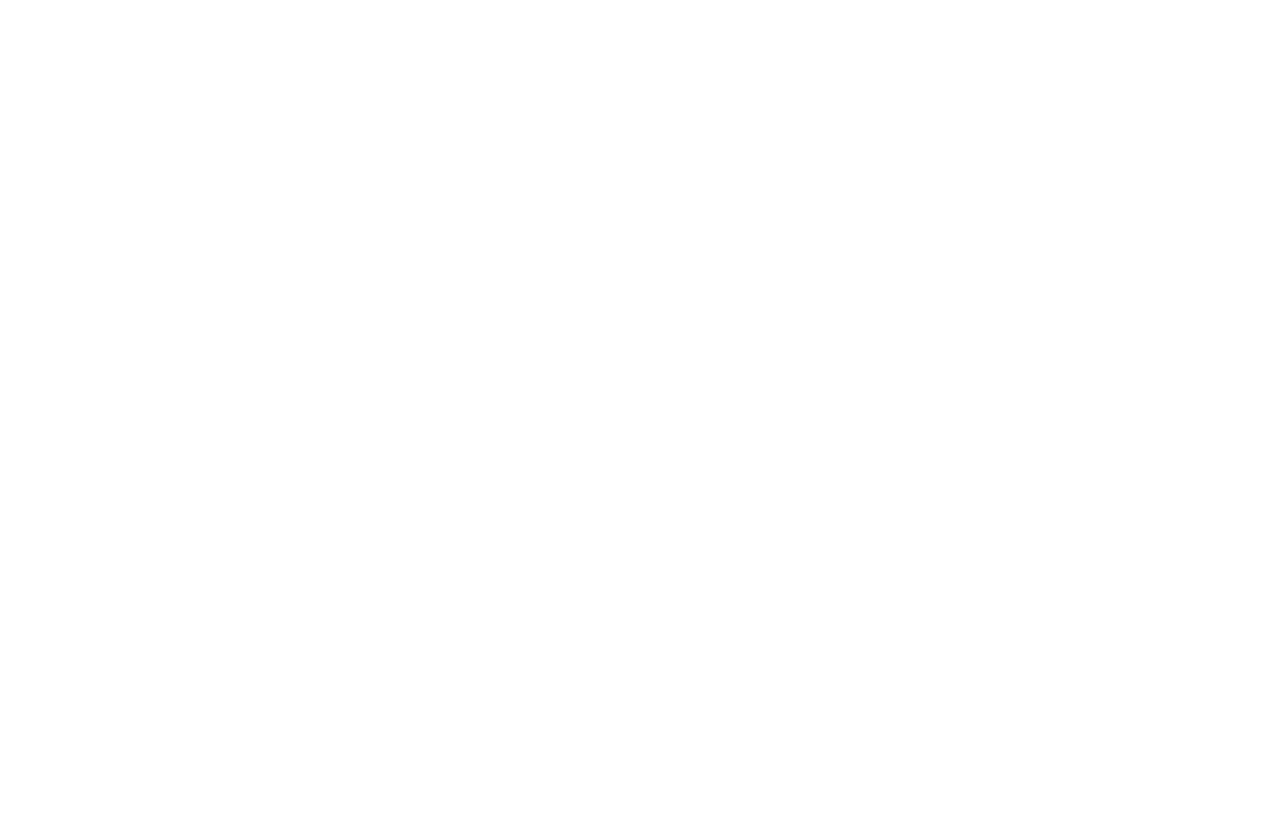
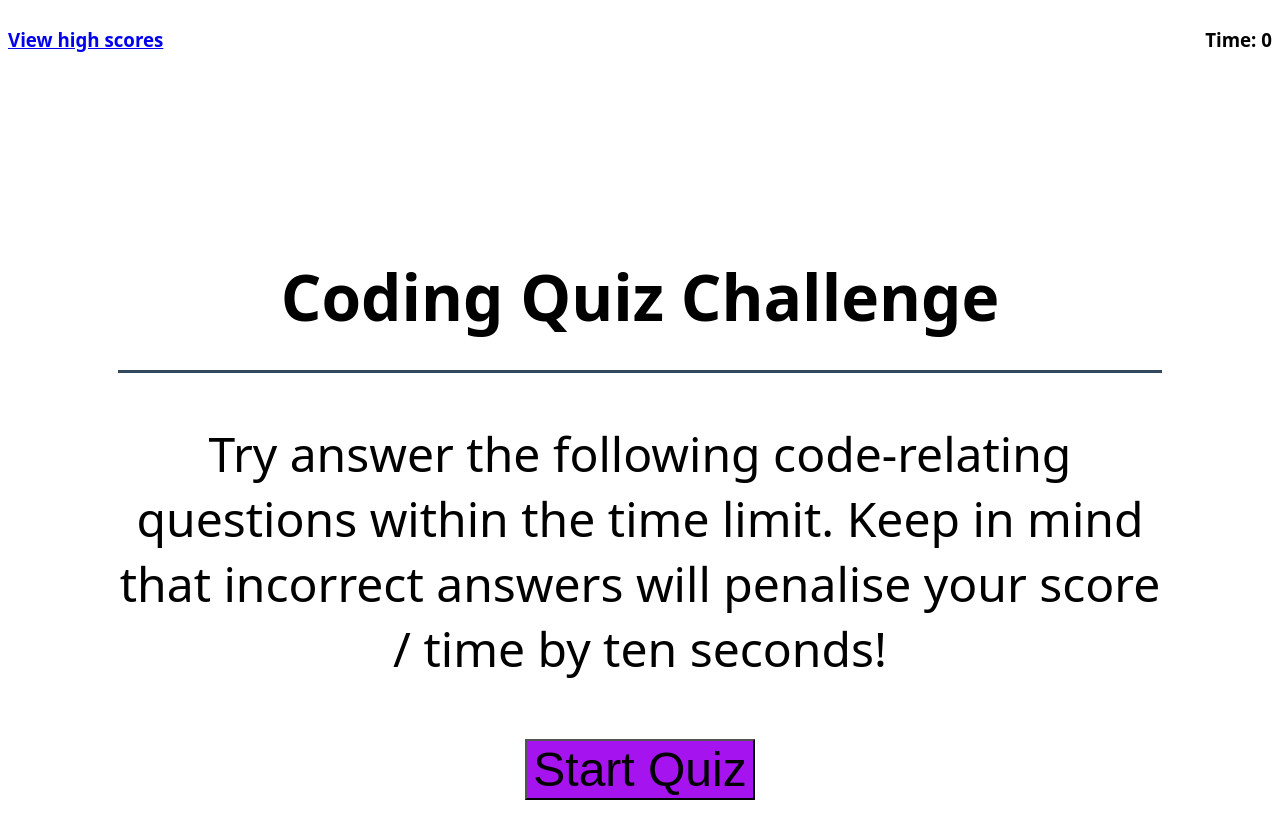
Before and after one commit to cedagbo/Code-Quiz, a plain HTML site: page index.html in a window 1280 px wide. Before the commit the page ends 800 px from the top, so only its background shows below. Drawn offline with Linux system fonts and the light colour scheme.

Commit message:
initialise demo.gif and update other files

```diff
--- a/index.html
+++ b/index.html
@@ -1,13 +1,31 @@
 <!DOCTYPE html>
 <html lang="en">
-<head>
-    <meta charset="UTF-8">
-    <meta http-equiv="X-UA-Compatible" content="IE=edge">
-    <meta name="viewport" content="width=device-width, initial-scale=1.0">
-    <title>Document</title>
-</head>
-<body>
+  <head>
+    <meta charset="UTF-8" />
+    <meta http-equiv="X-UA-Compatible" content="IE=edge" />
+    <meta name="viewport" content="width=device-width, initial-scale=1.0" />
+    <title>Quiz App</title>
+    <!--CSS -->
+    <link rel="stylesheet" href="./starter/css/style.css" />
+  </head>
+  <body>
+    <header class="header">
+      <h3 id="high-scores"><a href="#">View high scores</a></h3>
+      <h3>Time: 0</h3>
+    </header>
 
-    <script src="./starter/script.js"></script>
-</body>
+    <!--Main content-->
+    <main id="content">
+      <h1>Coding Quiz Challenge</h1>
+      <p>
+        Try answer the following code-relating questions within the time limit.
+        Keep in mind that incorrect answers will penalise your score / time by
+        ten seconds!
+      </p>
+      <button type="button" id="start">Start Quiz</button>
+    </main>
+
+    <!--JavaScript -->
+    <script src="./starter/js/script.js"></script>
+  </body>
 </html>
--- /dev/null
+++ b/starter/css/style.css
@@ -0,0 +1,43 @@
+/* CSS Variables */
+:root{
+    --pink:#A513EE;
+    --black: #34495E;
+}
+
+body{
+    font-family: system-ui, -apple-system, BlinkMacSystemFont, 'Segoe UI', Roboto, Oxygen, Ubuntu, Cantarell, 'Open Sans', 'Helvetica Neue', sans-serif;
+}
+
+/* Let us align the header of the content */
+.header{
+    display: flex;
+    align-items: center;
+    justify-content: space-between;
+}
+
+h1{
+    font-size: 4rem;
+    padding:30px;
+    border-bottom: solid 3px var(--black);
+}
+#high-scores{
+    color: var(--pink);
+    font-weight: bold;
+}
+
+#content{
+    margin: 10px;
+    padding: 100px;
+    text-align: center;
+}
+
+p{
+    font-size:3rem;
+}
+
+#start{
+    font-size: 3rem;
+    justify-content: center;
+    margin:10px;
+    background-color: var(--pink);
+}
```
Also changed, not shown: starter/js/script.js (renamed from starter/script.js), web-apis-word-guess-demo.gif (added).
